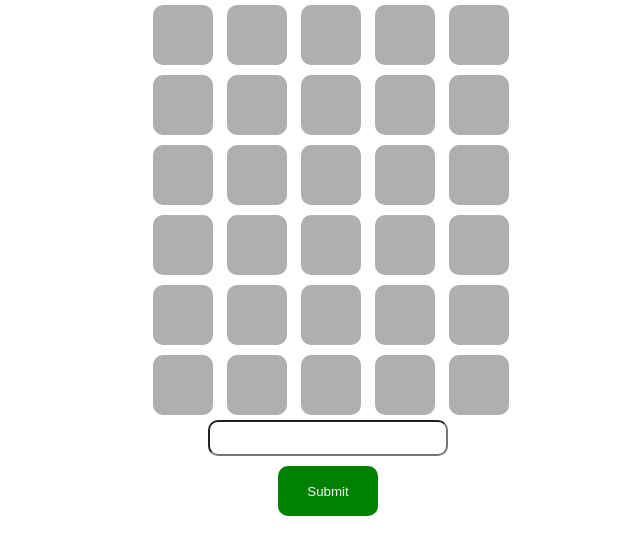
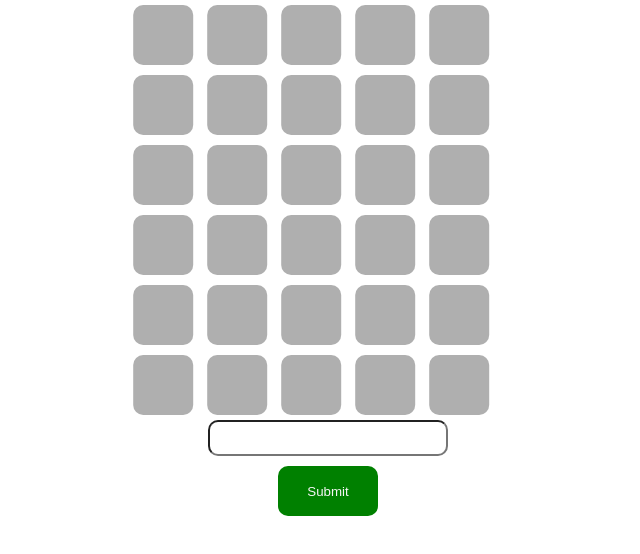
Before and after one commit to NevenSherer/Wordle, a plain HTML site: page index.html in a window 1280 px wide. Shown: the whole page, without its empty margins (312-952 px from the left). Drawn offline with Linux system fonts and the light colour scheme.

Commit message:
Update main.css

```diff
--- a/css/main.css
+++ b/css/main.css
@@ -21,7 +21,7 @@ canvas {
     position: relative;
     top: 50%;
     left: 50%;
-    transform: translate(-300%, 0%);
+    transform: translate(-333%, 0%);
     vertical-align: middle;
 }
 .default {
```
